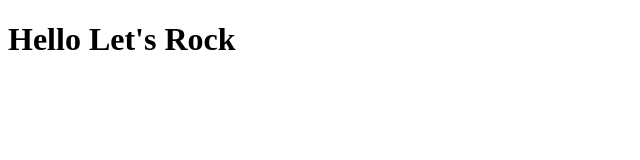
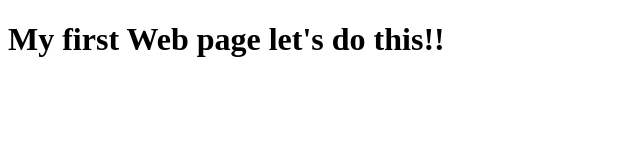
Before and after one commit to paarthmalasane/coursera-test, a plain HTML site: page site/index.html in a window 1280 px wide. Shown: the whole page, without its empty margins (0-640 px from the left). Drawn offline with Linux system fonts and the light colour scheme.

Commit message:
updated little bit

```diff
--- a/site/index.html
+++ b/site/index.html
@@ -4,6 +4,6 @@
 	<title>Hello Coursera!!!</title>
 </head>
 <body>
-<h1>Hello Let's Rock</h1>
+<h1>My first Web page let's do this!!</h1>
 </body>
 </html>
```
